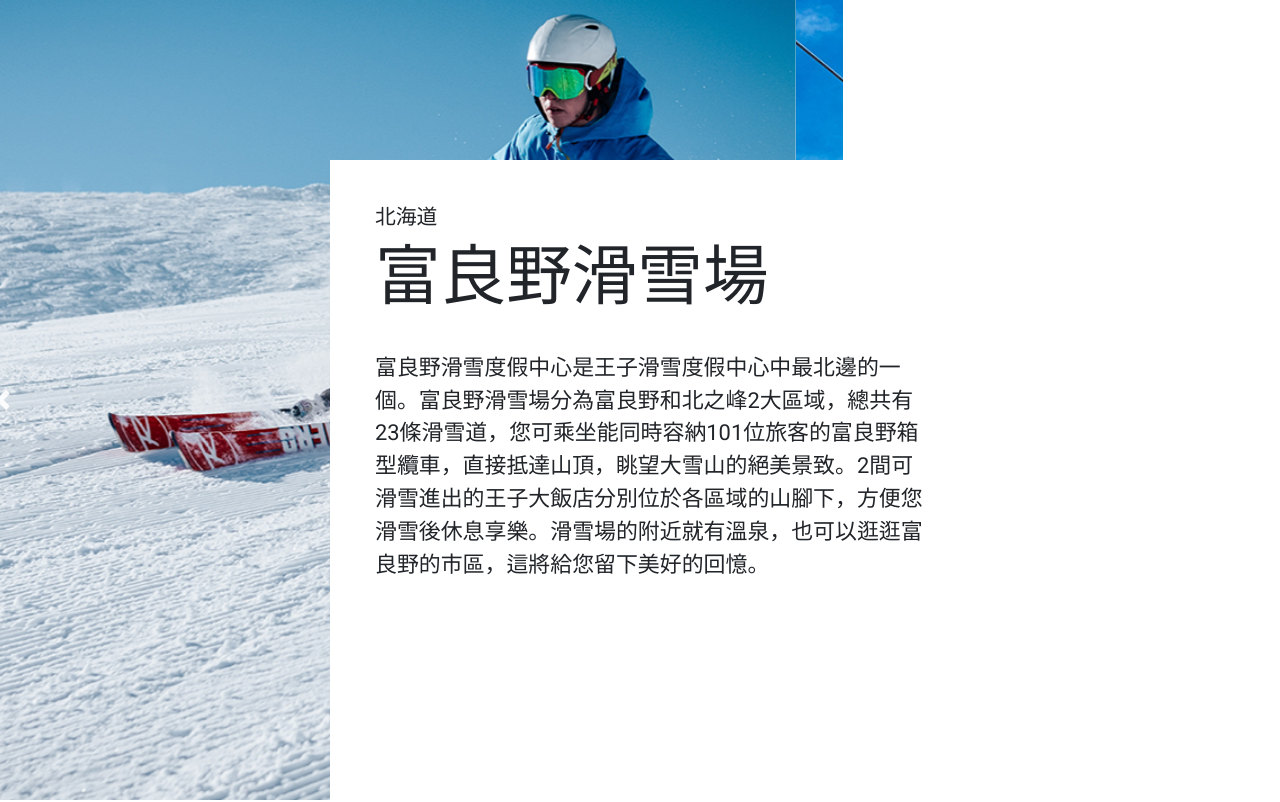
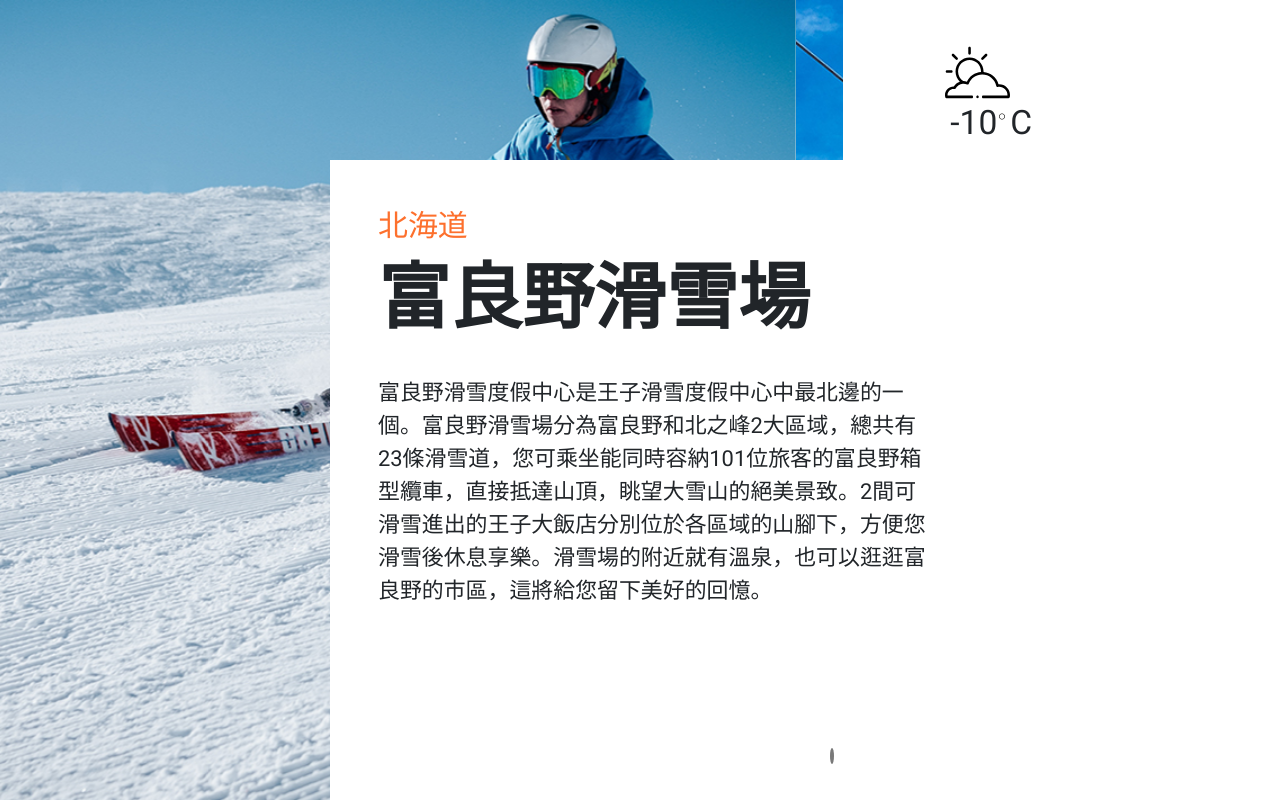
Before and after one commit to one0212/skigo, a website: page public/area_home.html in a window 1280 px wide. Shown: the top 802 px of the page. Drawn offline with Linux system fonts and the light colour scheme.

Commit message:
新增天氣,輪播圖示

```diff
--- a/public/area_home.html
+++ b/public/area_home.html
@@ -37,18 +37,15 @@
                                 <img src="images/areas/scenery-3.jpg" class="d-block w-100" alt="...">
                                 </div>
                             </div>
-                            <a class="carousel-control-prev" href="#carouselExampleIndicators" role="button" data-slide="prev">
-                                <span class="carousel-control-prev-icon" aria-hidden="true"></span>
-                                <span class="sr-only">Previous</span>
-                            </a>
-                            <a class="carousel-control-next" href="#carouselExampleIndicators" role="button" data-slide="next">
-                                <span class="carousel-control-next-icon" aria-hidden="true"></span>
-                                <span class="sr-only">Next</span>
-                            </a>
                         </div>
                     </div>
                     <div class="col-4">
-
+                        <div class="weather">
+                            <img src="images/areas/weather.svg" class="weather_img" alt="">
+                            <div class="d-flex">
+                                <p>-10</p><img src="images/areas/circle-outline.svg" class="circle" alt=""><p class="tem">C</p>
+                            </div>
+                        </div>
                     </div>
                 </div>
                 <div class="introduction">
--- a/public/css/area_home.css
+++ b/public/css/area_home.css
@@ -11,10 +11,35 @@ section{
 .slider{
     position: relative;
     padding: 0;
+    z-index: 1;
 }
 .slider .carousel-item img{
     height: 100vh;
     object-fit: cover;
+}
+.slider .weather{
+    display: flex;
+    flex-direction: column;
+    margin: 40px 0 0 72px;
+}
+.slider .weather .weather_img{
+    width: 65px;
+}
+.slider .weather p{
+    font-size: 2.1rem;
+    margin: -7px 0 0 5px;
+}
+.slider .weather .circle{
+    width: 6px;
+    margin: -20px 0 0 2px;
+}
+.slider .carousel-indicators{
+    position: absolute;
+    left: 820px;
+    bottom: 20px;
+    z-index: 5;
+    margin-left: 0;
+    margin-right: 0;
 }
 .slider .introduction{
     position: absolute;
@@ -23,26 +48,24 @@ section{
     width: 950px;
     height: 80vh;
     background: #fff;
+    z-index: 2;
 }
 .slider .introduction .d-flex{
     flex-direction: column;
-    padding: 45px 350px 0 45px;
+    padding: 48px 350px 0 48px;
 }
 .slider .introduction .d-flex h5{
-    /* font-size: 1.87rem; */
-    font-size: 1.3rem;
+    font-size: 1.87rem;
+    color: #FD702D;
+    margin-bottom: 12px;
 }
 .slider .introduction .d-flex p{
     font-size: 1.37rem;
 }
 .slider .introduction .d-flex h1{
-    /* font-size: 4.5rem; */
-    font-size: 4.1rem;
+    font-size: 4.5rem;
     margin-bottom: 35px;
-}
-.slide_img{
-    /* height: 100vh; */
-    overflow: hidden;
+    font-weight: 700;
 }
 
 .icon{
```
Also changed, not shown: public/images/areas/circle-outline.svg (added), public/images/areas/weather.svg (added), public/lib/bootstrap/css/bootstrap.css, 3 other files.
